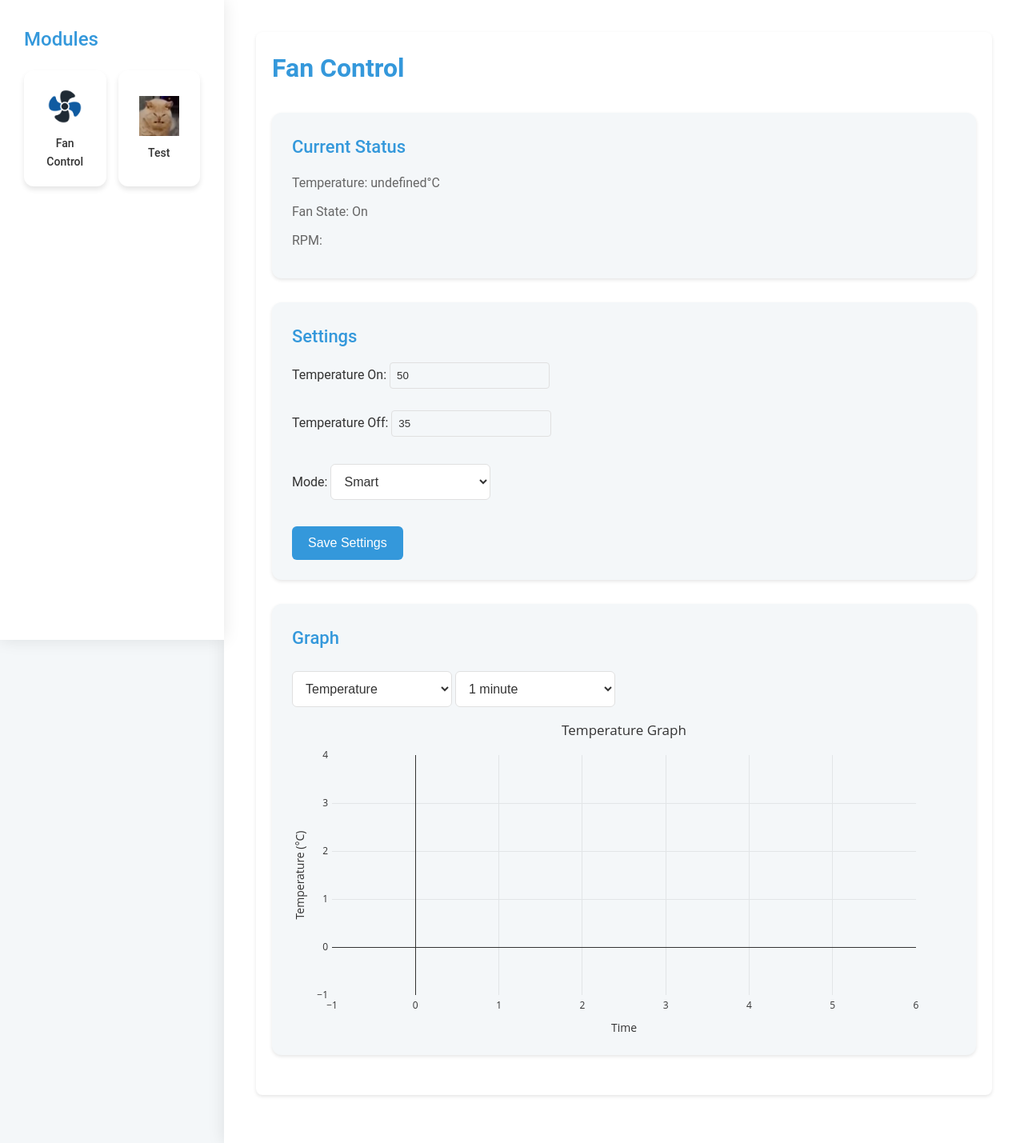
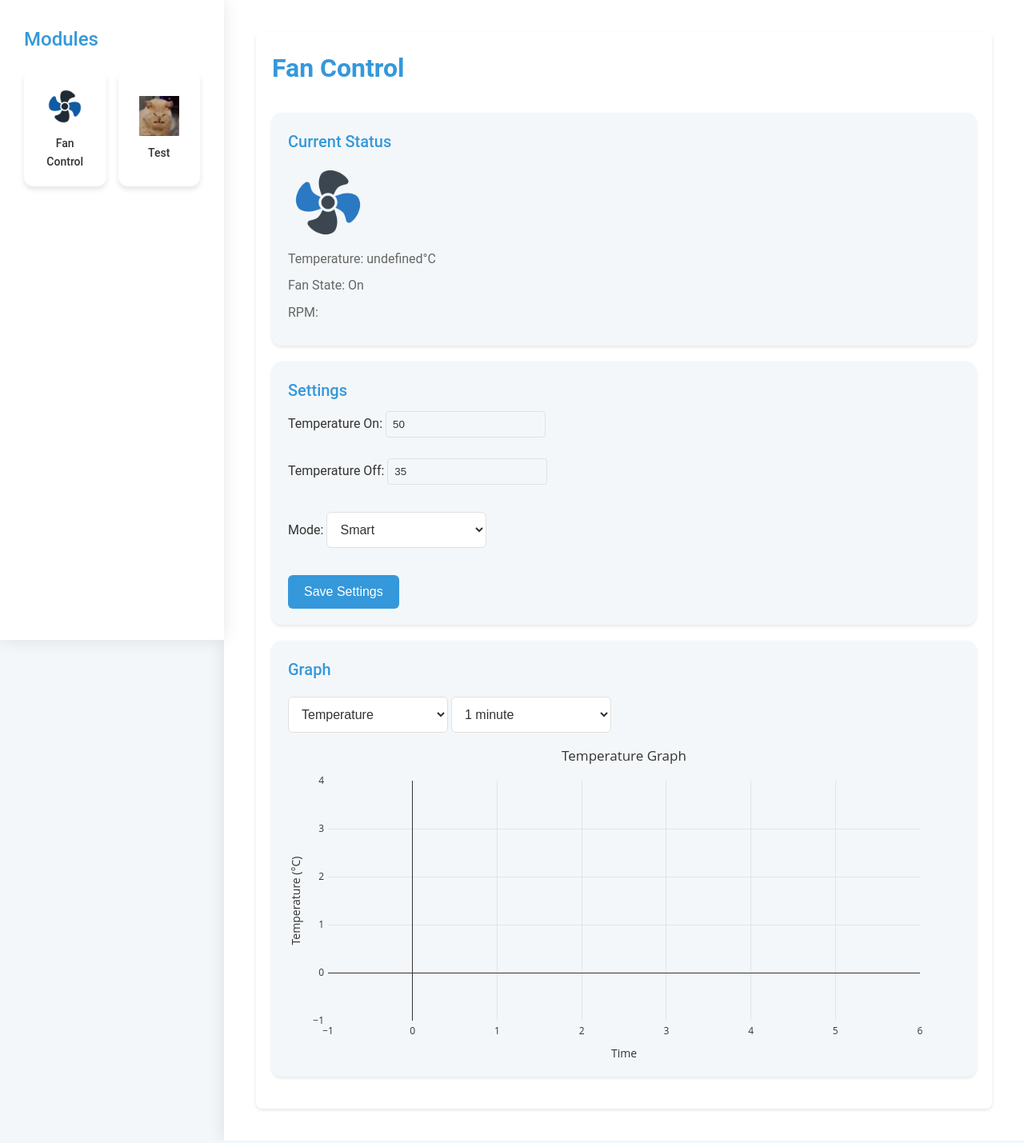
Before and after one commit to Vasysik/RPiModules, a Flask app: page /fan_control/ in a window 1280 px wide. Shown: the whole page at 80% size. Run offline with Flask 3, Linux system fonts and the light colour scheme; data that the repository does not hold is empty; some libraries are stand-ins or nearby versions.

Commit message:
Added animated fan

```diff
--- a/modules/fan_control/fan_control.py
+++ b/modules/fan_control/fan_control.py
@@ -76,7 +76,7 @@
         sleep(1)
         rpm = (pulse_count / 2) * (60 / interval)
         write_current_data(temp, pinState, rpm)
-        print(f"Temperature: {temp}°C, Fan State: {'On' if pinState else 'Off'}, Mode: {mode}")
+        print(f"Temperature: {temp}°C, Fan State: {'On' if pinState else 'Off'}, RPM: {rpm}, Mode: {mode}, TempOn: {tempOn}, TempOff: {tempOff}")
 
 
 except KeyboardInterrupt:
--- a/modules/fan_control/route.py
+++ b/modules/fan_control/route.py
@@ -57,6 +57,8 @@
 @fan_control.route('/api/settings', methods=['GET', 'POST'])
 def api_settings():
     if request.method == 'GET':
+        global settings
+        settings = read_json(os.path.join(current_dir, 'settings.json'))
         return jsonify(settings)
     elif request.method == 'POST':
         data = request.json
--- a/modules/fan_control/static/fan_control.css
+++ b/modules/fan_control/static/fan_control.css
@@ -1,15 +1,15 @@
 .status-section, .settings-section, .graph-section {
     background-color: var(--bg-primary);
-    padding: 25px;
+    padding: 20px;
     border-radius: 12px;
-    margin-bottom: 30px;
+    margin-bottom: 20px;
     box-shadow: 0 2px 4px var(--shadow-color);
 }
 
 .status-section h2, .settings-section h2, .graph-section h2 {
-    margin-bottom: 15px;
+    margin-bottom: 10px;
     color: var(--accent-color);
-    font-size: 22px;
+    font-size: 20px;
     font-weight: 500;
 }
 
@@ -18,18 +18,16 @@
     border-radius: 8px;
     box-shadow: 0 2px 4px var(--shadow-color);
     padding: 20px;
-    margin-bottom: 20px;
 }
-
 
 h1, h2 {
     color: var(--text-primary);
-    margin-bottom: 15px;
+    margin-bottom: 10px;
 }
 
 p {
     color: var(--text-secondary);
-    margin-bottom: 10px;
+    margin-bottom: 8px;
 }
 
 label {
@@ -56,3 +54,9 @@
 #graph-type {
     margin-bottom: 10px;
 }
+
+#fan-image {
+    width: 100px;
+    height: auto;
+    transition: transform 0.3s linear;
+}
--- a/modules/fan_control/static/fan_control.js
+++ b/modules/fan_control/static/fan_control.js
@@ -1,3 +1,39 @@
+let fanSpeed = 0;
+let isStarting = false;
+let isStopping = false;
+let currentRotation = 0;
+let lastTimestamp = 0;
+
+function updateFanRotation(timestamp) {
+    const fanImage = document.getElementById('fan-image');
+
+    if (isStarting) {
+        fanSpeed += 0.5;
+        if (fanSpeed >= 20) {
+            isStarting = false;
+        }
+    } else if (isStopping) {
+        fanSpeed -= 0.05;
+        if (fanSpeed <= 0) {
+            isStopping = false;
+            fanSpeed = 0;
+        }
+    }
+
+    if (lastTimestamp !== 0) {
+        const deltaTime = timestamp - lastTimestamp;
+        currentRotation += (fanSpeed * deltaTime) / 16;
+    }
+
+    fanImage.style.transform = `rotate(${currentRotation}deg)`;
+
+    lastTimestamp = timestamp;
+
+    if (fanSpeed > 0 || isStarting || isStopping) {
+        requestAnimationFrame(updateFanRotation);
+    }
+}
+
 function updateCurrentStatus() {
     fetch('/fan_control/api/current')
         .then(response => response.json())
@@ -5,6 +41,16 @@
             document.getElementById('current-temperature').textContent = data.temperature + '°C';
             document.getElementById('fan-state').textContent = data.fan_state === 0 ? "Off" : "On";
             document.getElementById('rpm').textContent = data.rpm;
+
+            if (data.fan_state === 1 && !isStarting && fanSpeed === 0) {
+                isStarting = true;
+                isStopping = false;
+                lastTimestamp = 0;
+                requestAnimationFrame(updateFanRotation);
+            } else if (data.fan_state === 0 && !isStopping && fanSpeed > 0) {
+                isStopping = true;
+                isStarting = false;
+            }
         })
         .catch(error => console.error('Error:', error));
 }
@@ -37,7 +83,7 @@
     .then(response => response.json())
     .then(data => {
         if (data.status === "success") {
-            alert('Settings updated successfully');
+            console.log('Settings updated successfully');
         } else {
             alert('Error updating settings');
         }
--- a/modules/fan_control/templates/fan_control.html
+++ b/modules/fan_control/templates/fan_control.html
@@ -17,6 +17,9 @@
 
         <div class="status-section">
             <h2>Current Status</h2>
+            <div class="fan-image-container">
+                <img src="{{ url_for('fan_control.static', filename='fan_control_icon.png') }}" alt="Fan Image" id="fan-image">
+            </div>
             <p>Temperature: <span id="current-temperature">Loading...</span></p>
             <p>Fan State: <span id="fan-state">Loading...</span></p>
             <p>RPM: <span id="rpm">Loading...</span></p>
```
